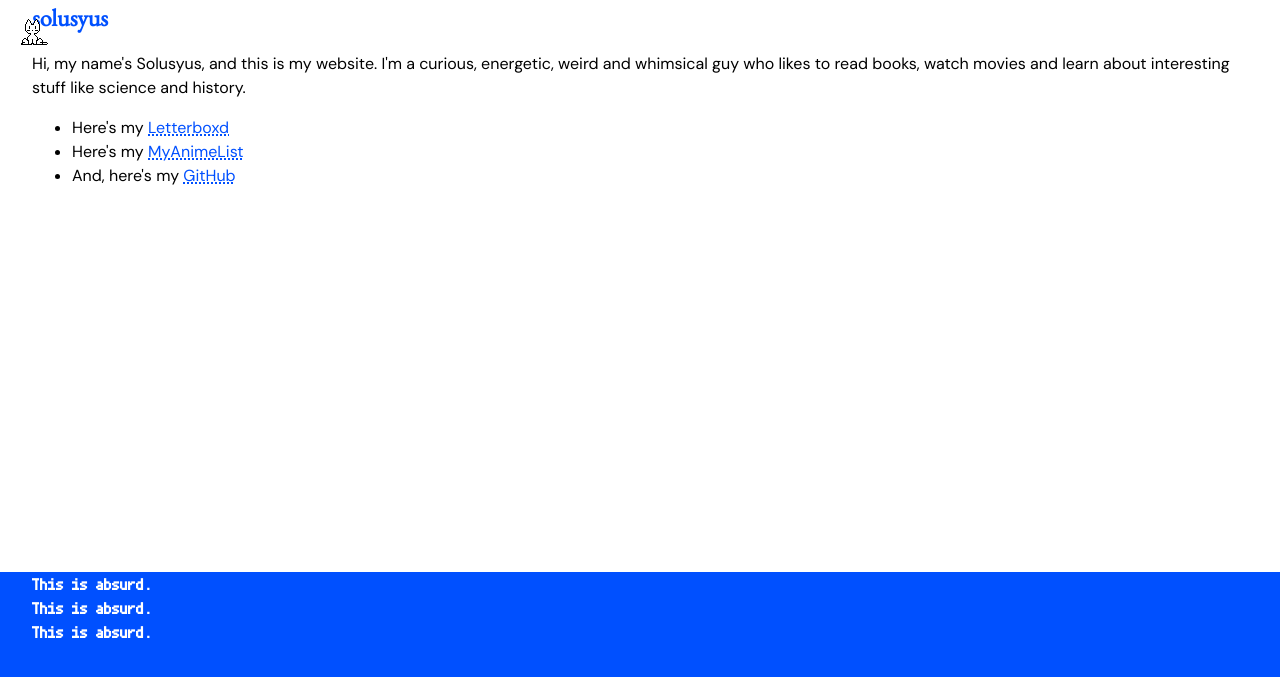
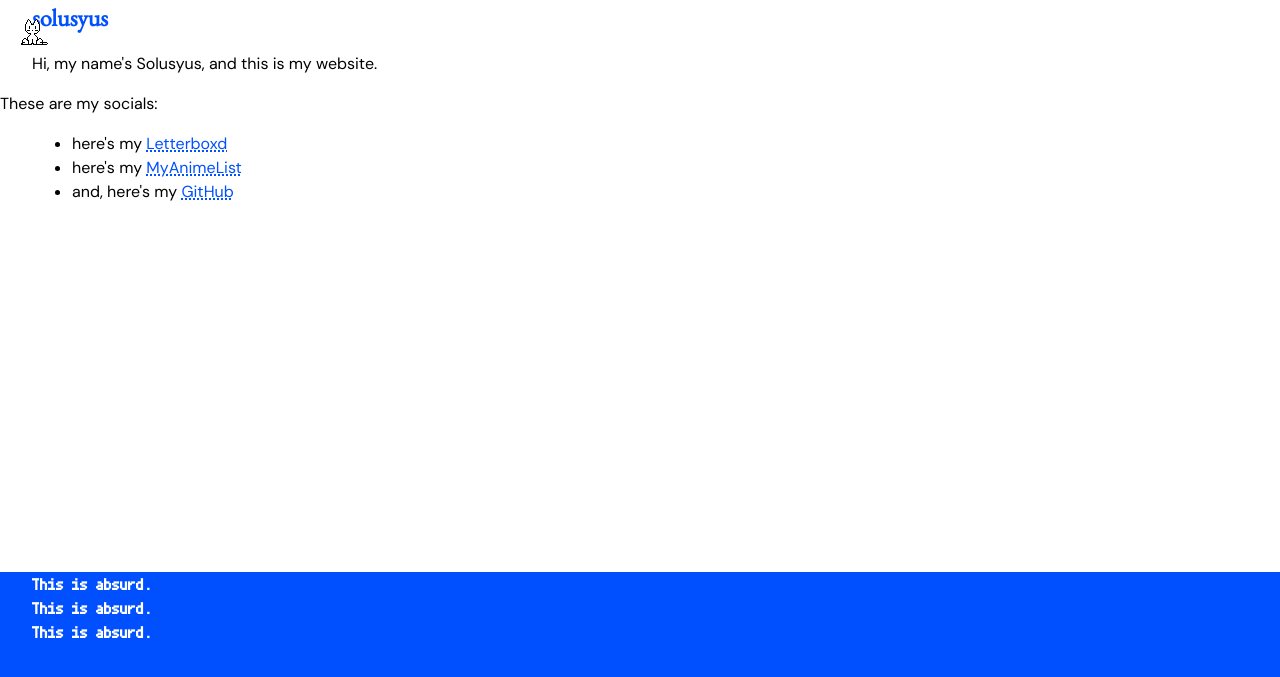
Before and after one commit to solusyus/website, a Jekyll site: the page built from index.html, in a window 1280 px wide. Shown: the top 677 px of the page. Built offline with Jekyll 4.4.1, drawn with Linux system fonts in a browser that asks for light colours; nearby versions of some CDN libraries; a script that is not in the unit is left out.

Commit message:
Update index.html

```diff
--- a/index.html
+++ b/index.html
@@ -3,12 +3,13 @@ layout: default
 title: Solusyus
 ---
 <section>
-  <p>Hi, my name's Solusyus, and this is my website. I'm a curious, energetic, weird and whimsical guy who likes to read books, watch movies and learn about interesting stuff like science and history.</p>
+  <p>Hi, my name's Solusyus, and this is my website.</p>
 </section>
+These are my socials:
 <section>
   <ul>
-    <li>Here's my <a href="https://boxd.it/eEMHJ">Letterboxd</a></li>
-    <li>Here's my <a href="https://myanimelist.net/animelist/solusyus">MyAnimeList</a></li>
-    <li>And, here's my <a href="https://github.com/solusyus">GitHub</a></li>
+    <li>here's my <a href="https://boxd.it/eEMHJ">Letterboxd</a></li>
+    <li>here's my <a href="https://myanimelist.net/animelist/solusyus">MyAnimeList</a></li>
+    <li>and, here's my <a href="https://github.com/solusyus">GitHub</a></li>
   </ul>
 </section>
```
